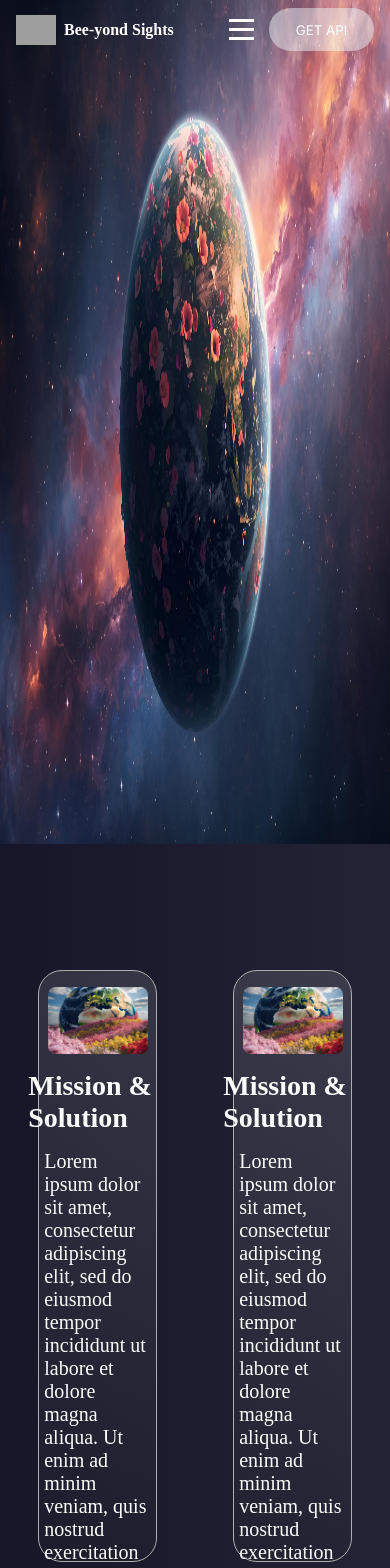
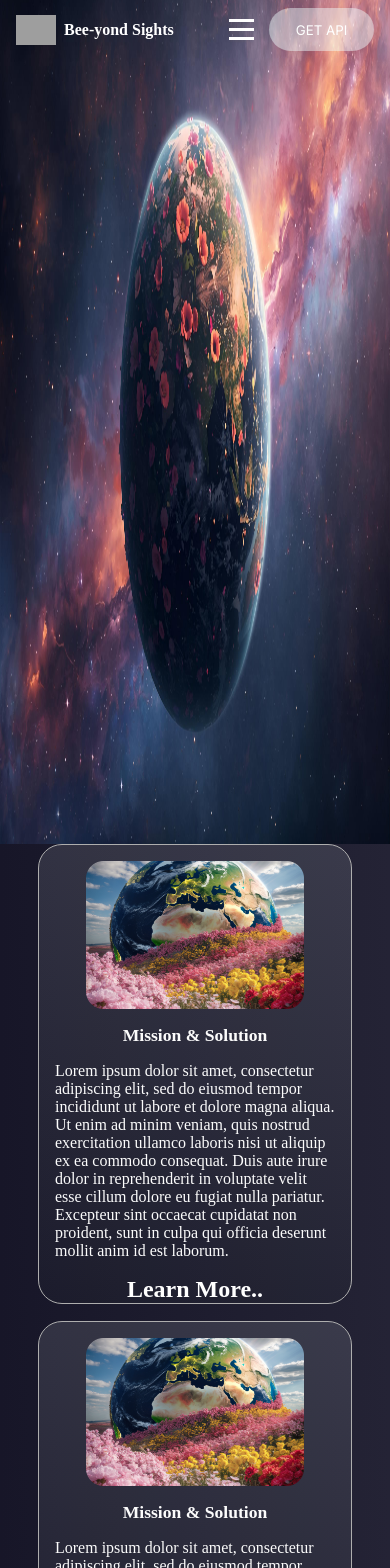
Before and after one commit to jananour00/Bloom-watch, a React (Vite) app: page / in a window 390 px wide. Shown: the top 1568 px of the page. Built offline with nearby package versions, Linux system fonts and the light colour scheme; grey boxes are pictures that could not be loaded; a web font is replaced by a local one.

Commit message:
updated cards on moblie screens

```diff
--- a/src/Card/Card.jsx
+++ b/src/Card/Card.jsx
@@ -8,7 +8,7 @@ function Card(props){
             <div className={styles.cardText}>
                 <h3>{props.title}</h3>
                 <p>{props.description}</p>
-                <h4>Learn More..</h4>
+                <h4><a href="#">Learn More..</a></h4>
             </div>
         </div>
 
--- a/src/Card/Card.module.css
+++ b/src/Card/Card.module.css
@@ -33,11 +33,29 @@
 .cardText h3{
     font-size: 1.75rem;
 }
-.cardText h4{
+.cardText a{
     font-size: 1.5rem;
     cursor: pointer;
+    text-decoration: none;
+    color: white;
 }
 .cardText p{
     font-size: 1.25rem;
     margin: 1rem;
 }
+
+@media (max-width: 768px) {
+    .cardContainer{
+        width: 80%;
+    }
+    .cardText h3{
+        font-size: 1.1rem;
+    }
+    .cardText h4{
+        font-size: 0.9rem;
+    }
+    .cardText p{
+        font-size: 1rem;
+        margin: 1rem;
+    }
+}
--- a/src/index.css
+++ b/src/index.css
@@ -44,3 +44,10 @@ html {
   scrollbar-width: thin;
   scrollbar-color: #747474 #302e38;
 }
+
+@media (max-width: 768px) {
+  .cardsPage {
+    flex-direction: column;
+    gap: 2%;
+  }
+}
```
